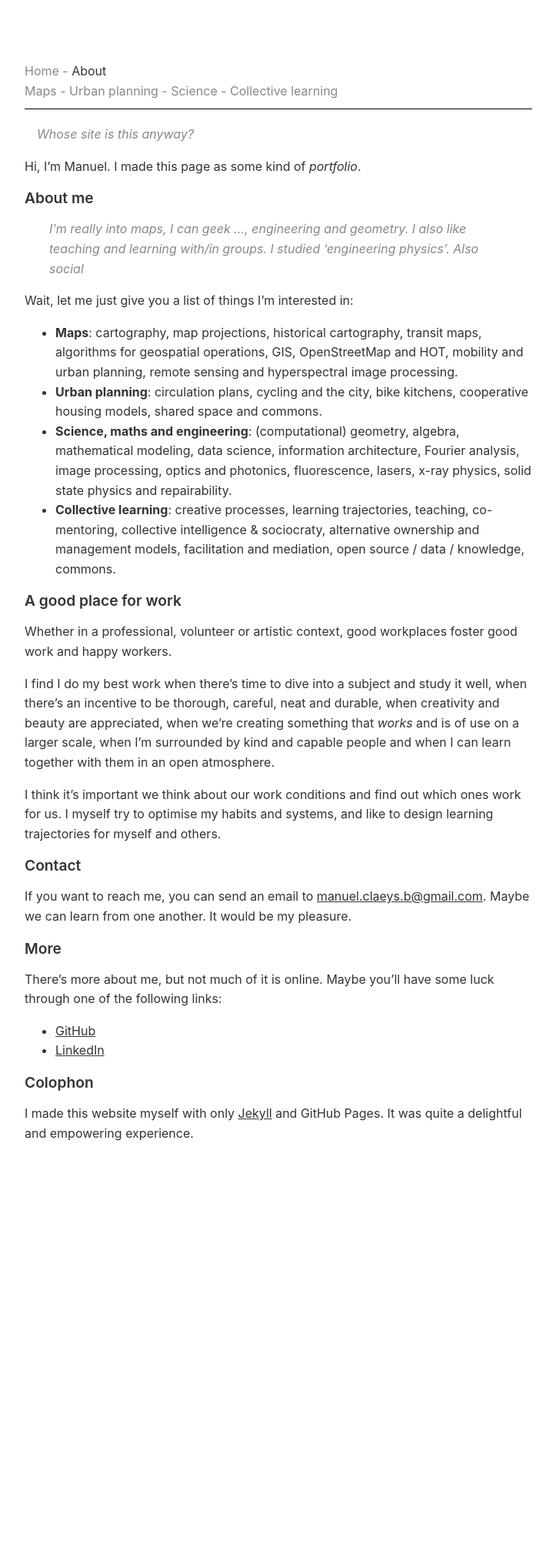
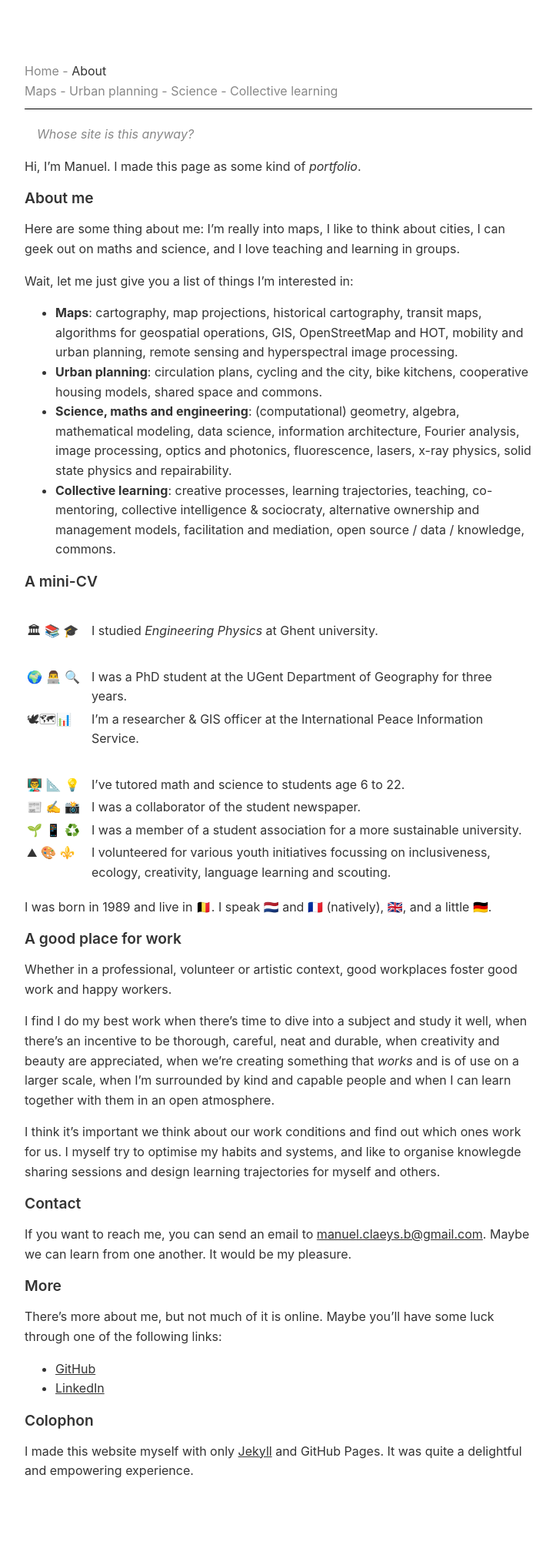
Before and after one commit to mclaeysb/mclaeysb.github.com, a Jekyll site: the page built from about.md, in a window 1280 px wide. Shown: the whole page at 77% size, without its empty margins (278-1001 px from the left). Built offline with Jekyll 4.4.1, drawn with Linux system fonts in a browser that asks for light colours; before the commit the page ends 1581 px from its top, so only the background shows below that.

Commit message:
Here's more!

```diff
--- a/about.md
+++ b/about.md
@@ -9,7 +9,7 @@ Hi, I'm Manuel. I made this page as some kind of _portfolio_.
 
 # About me
 
->> I'm really into maps, I can geek ..., engineering and geometry. I also like teaching and learning with/in groups. I studied 'engineering physics'. Also social
+Here are some thing about me: I'm really into maps, I like to think about cities, I can geek out on maths and science, and I love teaching and learning in groups.
 
 Wait, let me just give you a list of things I'm interested in:
 
@@ -18,13 +18,29 @@ Wait, let me just give you a list of things I'm interested in:
 - **Science, maths and engineering**: (computational) geometry, algebra, mathematical modeling, data science, information architecture, Fourier analysis, image processing, optics and photonics, fluorescence, lasers, x-ray physics, solid state physics and repairability.
 - **Collective learning**: creative processes, learning trajectories, teaching, co-mentoring, collective intelligence & sociocraty, alternative ownership and management models, facilitation and mediation, open source / data / knowledge, commons.
 
+# A mini-CV
+
+| |
+| 🏛 📚 🎓 | I studied *Engineering Physics* at Ghent university.
+| |
+| 🌍 👨‍💻 🔍 | I was a PhD student at the UGent Department of Geography for three years.
+| 🕊🗺📊 | I'm a researcher & GIS officer at the International Peace Information Service.
+| |
+| 👨‍🏫 📐 💡 | I've tutored math and science to students age 6 to 22.
+| 📰 ✍️ 📸 | I was a collaborator of the student newspaper.
+| 🌱 📱 ♻️ | I was a member of a student association for a more sustainable university.
+| ⛰ 🎨 ⚜️ | I volunteered for various youth initiatives focussing on inclusiveness, ecology, creativity, language learning and scouting.
+{: .table-cv}
+
+I was born in 1989 and live in 🇧🇪.	I speak 🇳🇱 and 🇫🇷 (natively), 🇬🇧, and a little 🇩🇪.<!--🍫🥖🍵🥨  🇳🇱🇫🇷🇬🇧🇩🇪-->
+
 # A good place for work
 
 Whether in a professional, volunteer or artistic context, good workplaces foster good work and happy workers.
 
 I find I do my best work when there's time to dive into a subject and study it well, when there's an incentive to be thorough, careful, neat and durable, when creativity and beauty are appreciated, when we're creating something that _works_ and is of use on a larger scale, when I'm surrounded by kind and capable people and when I can learn together with them in an open atmosphere.
 
-I think it's important we think about our work conditions and find out which ones work for us. I myself try to optimise my habits and systems, and like to design learning trajectories for myself and others.
+I think it's important we think about our work conditions and find out which ones work for us. I myself try to optimise my habits and systems, and like to organise knowlegde sharing sessions and design learning trajectories for myself and others.
 
 # Contact
 
--- a/css/main.css
+++ b/css/main.css
@@ -72,6 +72,11 @@ img.main {
     grid-gap: 30px;
 }
 
+.table-cv td {
+	min-width: 80px;
+	vertical-align: top;
+}
+
 nav {
 	color: #888;
 	border-bottom: 1px solid #000;
```
Also changed, not shown: _projects/academia_jupyter.md (+1 -1 lines), index.md (+4 -2 lines), 2 other files.
